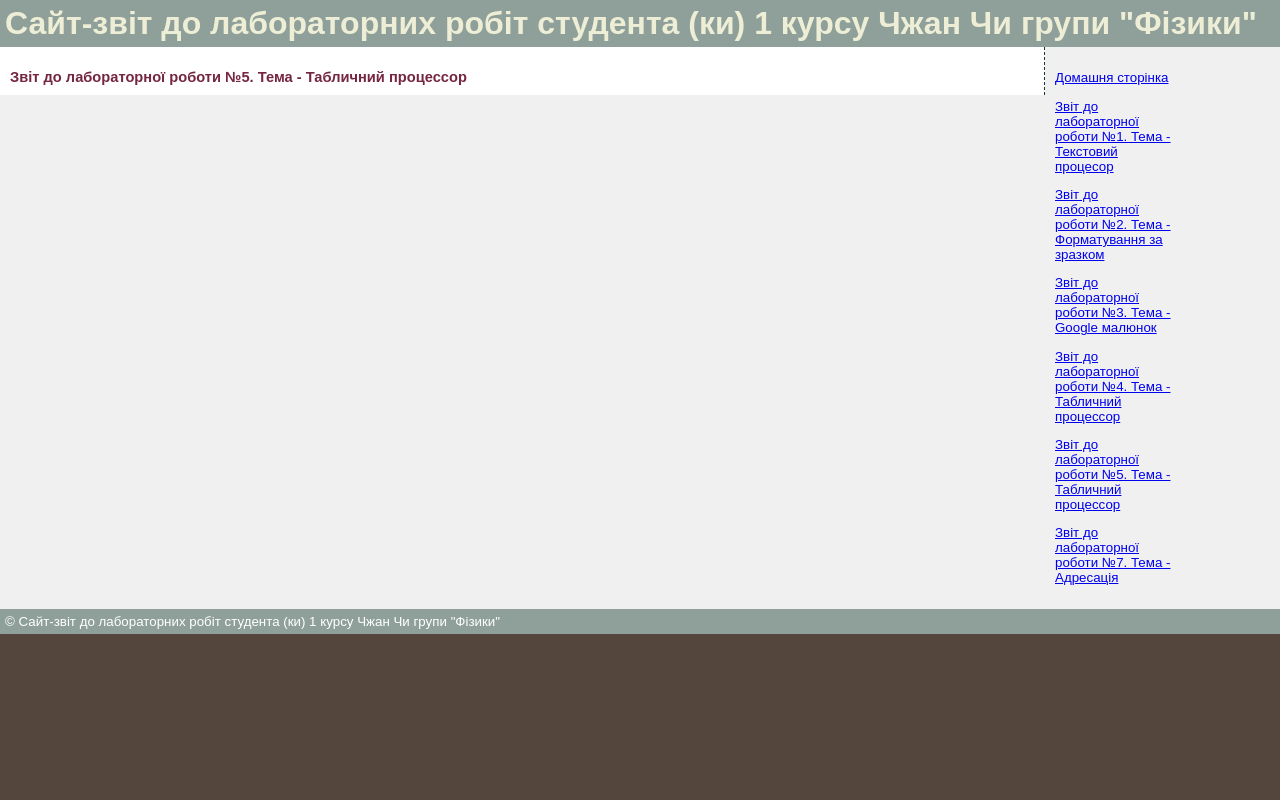
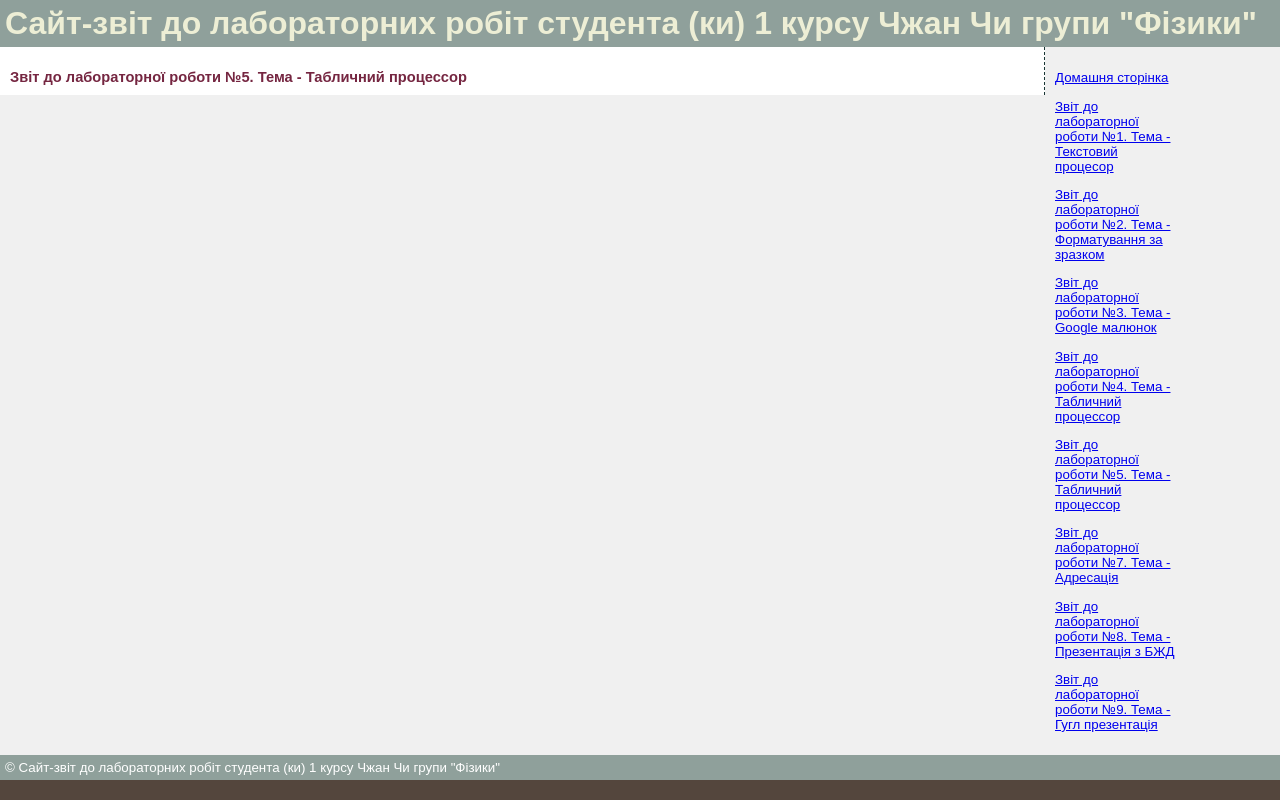
Before and after one commit to annazhang02/anna, a plain HTML site: page lab5.html in a window 1280 px wide. Drawn offline with Linux system fonts and the light colour scheme.

Commit message:
Update lab5.html

```diff
--- a/lab5.html
+++ b/lab5.html
@@ -65,6 +65,8 @@
     <p><a href="lab4.html">Звіт до лабораторної роботи №4. Тема - Табличний процессор </a></p>
     <p><a href="lab5.html">Звіт до лабораторної роботи №5. Тема - Табличний процессор</a></p>
     <p><a href="lab7.html">Звіт до лабораторної роботи №7. Тема -  Адресація</a></p>
+    <p><a href="lab8.html">Звіт до лабораторної роботи №8. Тема -  Презентація з БЖД</a></p>
+    <p><a href="lab9.html">Звіт до лабораторної роботи №9. Тема - Гугл презентація</a></p>
    </div>
    <div class="clear"></div>
    <div id="footer">&copy; Сайт-звіт до лабораторних робіт студента (ки) 1 курсу Чжан Чи групи "Фізики"</div>
```
